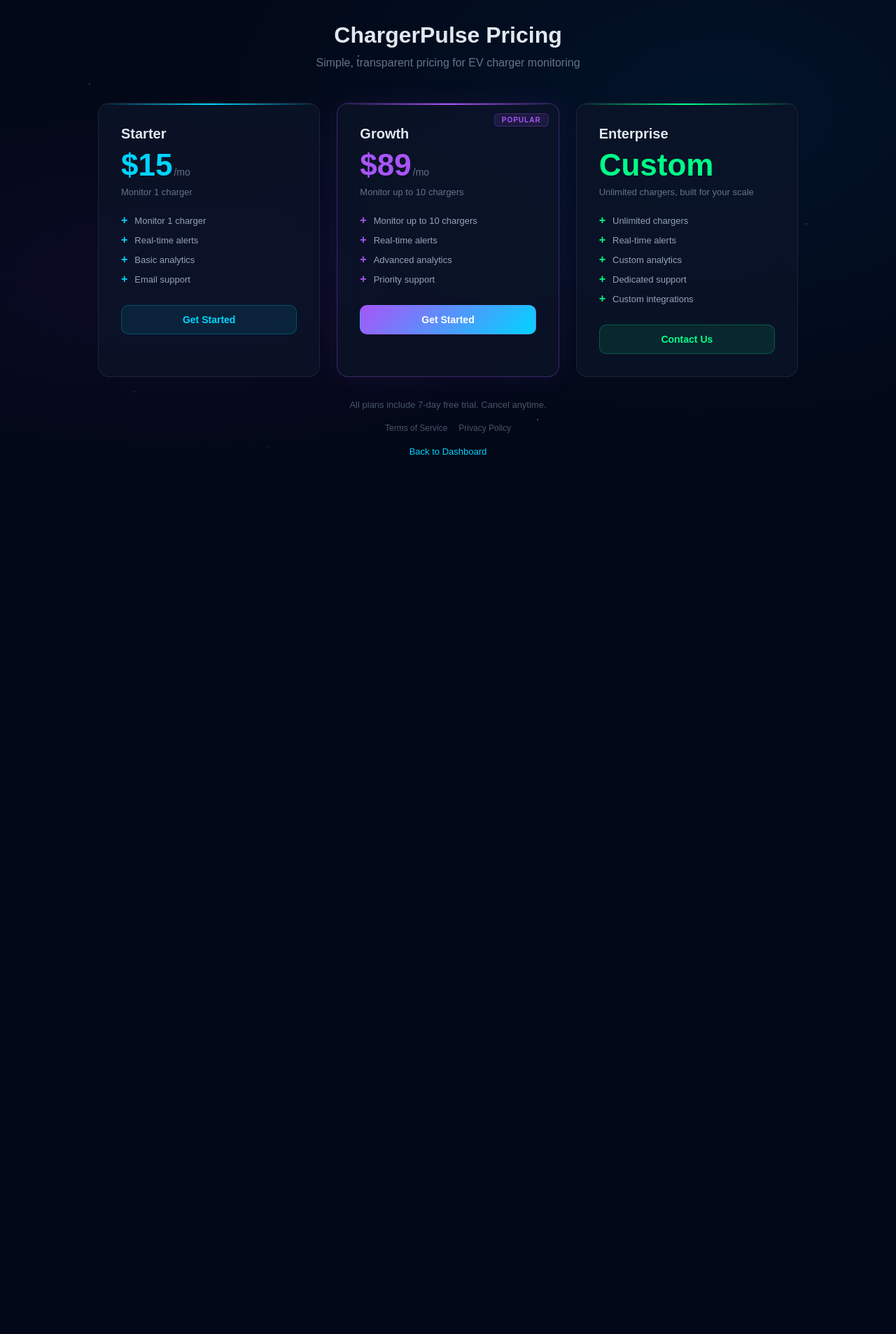
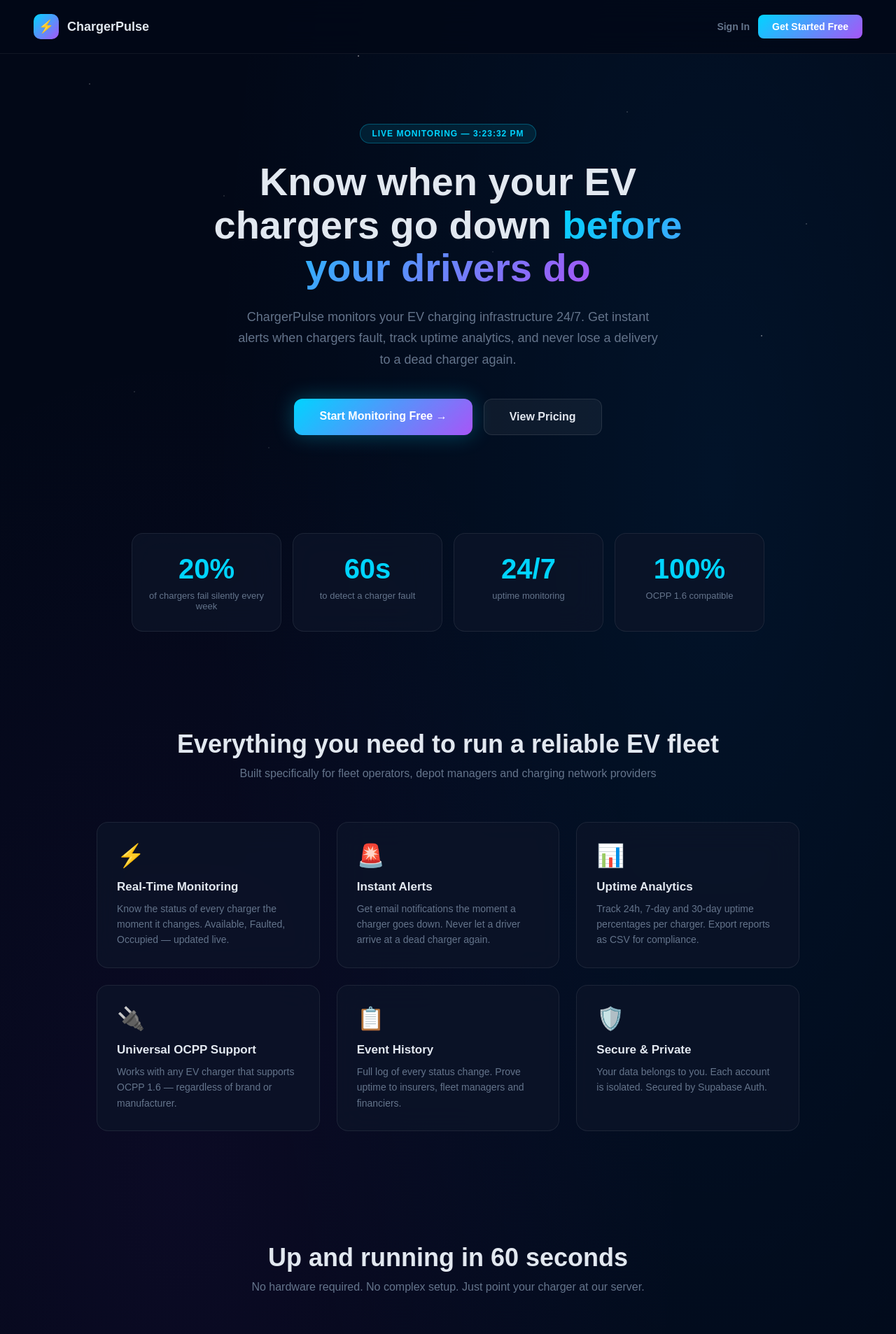
Before and after one commit to ChargerPulse/ChargerPulse-Dashboard, a Next.js app: page /pricing in a window 1280 px wide. Shown: the top 1907 px of the page at 70% size. Before the commit the page ends 800 px from the top, so only its background shows below. Built offline with nearby package versions, Linux system fonts and the light colour scheme.

Commit message:
Refactor PricingPage with live monitoring feature

```diff
--- a/app/pricing/page.tsx
+++ b/app/pricing/page.tsx
@@ -1,90 +1,185 @@
 'use client'
 
-const plans = [
-  {
-    name: 'Starter', price: '$15', period: '/mo', desc: 'Monitor 1 charger', color: '#00d4ff',
-    features: ['Monitor 1 charger', 'Real-time alerts', 'Basic analytics', 'Email support'],
-    link: 'https://chargerpulse.lemonsqueezy.com/checkout/buy/a26c3427-aab1-44fa-86d3-2e60ce05b282',
-    cta: 'Get Started',
-  },
-  {
-    name: 'Growth', price: '$89', period: '/mo', desc: 'Monitor up to 10 chargers', color: '#a855f7',
-    features: ['Monitor up to 10 chargers', 'Real-time alerts', 'Advanced analytics', 'Priority support'],
-    link: 'https://chargerpulse.lemonsqueezy.com/checkout/buy/e3a0375c-4d00-493f-b207-492866df949d',
-    popular: true,
-    cta: 'Get Started',
-  },
-  {
-    name: 'Enterprise', price: 'Custom', period: '', desc: 'Unlimited chargers, built for your scale', color: '#00ff88',
-    features: ['Unlimited chargers', 'Real-time alerts', 'Custom analytics', 'Dedicated support', 'Custom integrations'],
-    link: '/contact',
-    cta: 'Contact Us',
-  },
-]
+import { useState, useEffect } from 'react'
+import { createClient } from '../lib/supabase'
+export default function LandingPage() {
+  const [time, setTime] = useState('')
 
-export default function PricingPage() {
+  useEffect(() => {
+    const tick = () => setTime(new Date().toLocaleTimeString())
+    tick()
+    const i = setInterval(tick, 1000)
+    return () => clearInterval(i)
+  }, [])
+
+  const features = [
+    { icon: '⚡', title: 'Real-Time Monitoring', desc: 'Know the status of every charger the moment it changes. Available, Faulted, Occupied — updated live.' },
+    { icon: '🚨', title: 'Instant Alerts', desc: 'Get email notifications the moment a charger goes down. Never let a driver arrive at a dead charger again.' },
+    { icon: '📊', title: 'Uptime Analytics', desc: 'Track 24h, 7-day and 30-day uptime percentages per charger. Export reports as CSV for compliance.' },
+    { icon: '🔌', title: 'Universal OCPP Support', desc: 'Works with any EV charger that supports OCPP 1.6 — regardless of brand or manufacturer.' },
+    { icon: '📋', title: 'Event History', desc: 'Full log of every status change. Prove uptime to insurers, fleet managers and financiers.' },
+    { icon: '🛡️', title: 'Secure & Private', desc: 'Your data belongs to you. Each account is isolated. Secured by Supabase Auth.' },
+  ]
+
+  const stats = [
+    { value: '20%', label: 'of chargers fail silently every week' },
+    { value: '60s', label: 'to detect a charger fault' },
+    { value: '24/7', label: 'uptime monitoring' },
+    { value: '100%', label: 'OCPP 1.6 compatible' },
+  ]
+
+  const plans = [
+    { name: 'Starter', price: '$15', desc: 'Monitor 1 charger', color: '#00d4ff', link: 'https://chargerpulse.lemonsqueezy.com/checkout/buy/a26c3427-aab1-44fa-86d3-2e60ce05b282', features: ['1 charger', 'Real-time alerts', 'Basic analytics', 'Email support'], cta: 'Get Started →' },
+    { name: 'Growth', price: '$89', desc: 'Monitor up to 10 chargers', color: '#a855f7', link: 'https://chargerpulse.lemonsqueezy.com/checkout/buy/e3a0375c-4d00-493f-b207-492866df949d', features: ['Up to 10 chargers', 'Real-time alerts', 'Advanced analytics', 'Priority support'], popular: true, cta: 'Get Started →' },
+    { name: 'Enterprise', price: 'Custom', desc: 'Unlimited chargers, built for your scale', color: '#00ff88', link: '/contact', features: ['Unlimited chargers', 'Real-time alerts', 'Custom analytics', 'Dedicated support', 'Custom integrations'], cta: 'Contact Us' },
+  ]
+
   return (
-    <div className="space-bg" style={{ padding: '32px', minHeight: '100vh' }}>
-      <div style={{ maxWidth: 1000, margin: '0 auto' }}>
+    <div className="space-bg" style={{ minHeight: '100vh' }}>
 
-        <div style={{ textAlign: 'center', marginBottom: 48 }}>
-          <h1 style={{ fontSize: 32, fontWeight: 800, color: '#e2e8f0', marginBottom: 12 }}>
-            ChargerPulse Pricing
-          </h1>
-          <p style={{ color: '#64748b', fontSize: 16 }}>Simple, transparent pricing for EV charger monitoring</p>
+      {/* NAV */}
+      <nav style={{ display: 'flex', justifyContent: 'space-between', alignItems: 'center', padding: '20px 48px', borderBottom: '1px solid rgba(255,255,255,0.06)', position: 'sticky', top: 0, zIndex: 100, background: 'rgba(2,8,23,0.8)', backdropFilter: 'blur(20px)' }}>
+        <div style={{ display: 'flex', alignItems: 'center', gap: 12 }}>
+          <div style={{ width: 36, height: 36, borderRadius: 10, background: 'linear-gradient(135deg, #00d4ff, #a855f7)', display: 'flex', alignItems: 'center', justifyContent: 'center', fontSize: 18 }}>⚡</div>
+          <span style={{ fontSize: 18, fontWeight: 800, color: '#e2e8f0' }}>ChargerPulse</span>
         </div>
+        <div style={{ display: 'flex', gap: 12, alignItems: 'center' }}>
+          <a href="/login" className="hide-mobile" style={{ color: '#64748b', textDecoration: 'none', fontSize: 14, fontWeight: 600 }}>Sign In</a>
+          <a href="/login" style={{ background: 'linear-gradient(135deg, #00d4ff, #a855f7)', color: 'white', padding: '9px 20px', borderRadius: 8, textDecoration: 'none', fontSize: 14, fontWeight: 700 }}>Get Started Free</a>
+        </div>
+      </nav>
 
-        <div style={{ display: 'grid', gridTemplateColumns: 'repeat(3, 1fr)', gap: 24, marginBottom: 32 }}>
+      {/* HERO */}
+      <section style={{ textAlign: 'center', padding: '100px 48px 80px', maxWidth: 800, margin: '0 auto' }}>
+        <div style={{ display: 'inline-block', background: 'rgba(0,212,255,0.1)', border: '1px solid rgba(0,212,255,0.3)', borderRadius: 20, padding: '6px 16px', fontSize: 12, color: '#00d4ff', fontWeight: 700, letterSpacing: 1, marginBottom: 24 }}>
+          LIVE MONITORING — {time}
+        </div>
+        <h1 style={{ fontSize: 56, fontWeight: 900, color: '#e2e8f0', lineHeight: 1.1, marginBottom: 24 }}>
+          Know when your EV chargers go down{' '}
+          <span style={{ background: 'linear-gradient(135deg, #00d4ff, #a855f7)', WebkitBackgroundClip: 'text', WebkitTextFillColor: 'transparent' }}>
+            before your drivers do
+          </span>
+        </h1>
+        <p style={{ fontSize: 18, color: '#64748b', lineHeight: 1.7, marginBottom: 40, maxWidth: 600, margin: '0 auto 40px' }}>
+          ChargerPulse monitors your EV charging infrastructure 24/7. Get instant alerts when chargers fault, track uptime analytics, and never lose a delivery to a dead charger again.
+        </p>
+        <div style={{ display: 'flex', gap: 16, justifyContent: 'center', flexWrap: 'wrap' }}>
+          <a href="/login" style={{ background: 'linear-gradient(135deg, #00d4ff, #a855f7)', color: 'white', padding: '16px 36px', borderRadius: 12, textDecoration: 'none', fontSize: 16, fontWeight: 800, boxShadow: '0 0 30px rgba(0,212,255,0.3)' }}>
+            Start Monitoring Free →
+          </a>
+          <a href="#pricing" style={{ background: 'rgba(255,255,255,0.05)', border: '1px solid rgba(255,255,255,0.1)', color: '#e2e8f0', padding: '16px 36px', borderRadius: 12, textDecoration: 'none', fontSize: 16, fontWeight: 700 }}>
+            View Pricing
+          </a>
+        </div>
+      </section>
+
+      {/* STATS */}
+      <section style={{ padding: '60px 48px', maxWidth: 1000, margin: '0 auto' }}>
+        <div className="grid-4">
+          {stats.map((s, i) => (
+            <div key={i} className="card" style={{ padding: '28px 20px', textAlign: 'center' }}>
+              <p style={{ fontSize: 40, fontWeight: 900, color: '#00d4ff', marginBottom: 8 }}>{s.value}</p>
+              <p style={{ color: '#64748b', fontSize: 13 }}>{s.label}</p>
+            </div>
+          ))}
+        </div>
+      </section>
+
+      {/* FEATURES */}
+      <section style={{ padding: '80px 48px', maxWidth: 1100, margin: '0 auto' }}>
+        <div style={{ textAlign: 'center', marginBottom: 60 }}>
+          <h2 style={{ fontSize: 36, fontWeight: 800, color: '#e2e8f0', marginBottom: 12 }}>Everything you need to run a reliable EV fleet</h2>
+          <p style={{ color: '#64748b', fontSize: 16 }}>Built specifically for fleet operators, depot managers and charging network providers</p>
+        </div>
+        <div className="grid-3">
+          {features.map((f, i) => (
+            <div key={i} className="card" style={{ padding: 28 }}>
+              <div style={{ fontSize: 32, marginBottom: 16 }}>{f.icon}</div>
+              <h3 style={{ fontSize: 17, fontWeight: 700, color: '#e2e8f0', marginBottom: 10 }}>{f.title}</h3>
+              <p style={{ color: '#64748b', fontSize: 14, lineHeight: 1.6 }}>{f.desc}</p>
+            </div>
+          ))}
+        </div>
+      </section>
+
+      {/* HOW IT WORKS */}
+      <section style={{ padding: '80px 48px', maxWidth: 900, margin: '0 auto', textAlign: 'center' }}>
+        <h2 style={{ fontSize: 36, fontWeight: 800, color: '#e2e8f0', marginBottom: 12 }}>Up and running in 60 seconds</h2>
+        <p style={{ color: '#64748b', fontSize: 16, marginBottom: 60 }}>No hardware required. No complex setup. Just point your charger at our server.</p>
+        <div className="grid-3">
+          {[
+            { step: '1', title: 'Create your account', desc: 'Sign up free. No credit card required to get started.' },
+            { step: '2', title: 'Register your charger', desc: 'Add your charger ID and point it to our OCPP endpoint.' },
+            { step: '3', title: 'Monitor everything', desc: 'Your dashboard goes live instantly. Alerts start immediately.' },
+          ].map((s, i) => (
+            <div key={i} style={{ display: 'flex', flexDirection: 'column', alignItems: 'center', gap: 16 }}>
+              <div style={{ width: 56, height: 56, borderRadius: '50%', background: 'linear-gradient(135deg, #00d4ff, #a855f7)', display: 'flex', alignItems: 'center', justifyContent: 'center', fontSize: 22, fontWeight: 900, color: 'white' }}>{s.step}</div>
+              <h3 style={{ fontSize: 16, fontWeight: 700, color: '#e2e8f0' }}>{s.title}</h3>
+              <p style={{ color: '#64748b', fontSize: 14, lineHeight: 1.6 }}>{s.desc}</p>
+            </div>
+          ))}
+        </div>
+      </section>
+
+      {/* PRICING */}
+      <section id="pricing" style={{ padding: '80px 48px', maxWidth: 1000, margin: '0 auto' }}>
+        <div style={{ textAlign: 'center', marginBottom: 60 }}>
+          <h2 style={{ fontSize: 36, fontWeight: 800, color: '#e2e8f0', marginBottom: 12 }}>Simple, transparent pricing</h2>
+          <p style={{ color: '#64748b', fontSize: 16 }}>Start free. Upgrade when you need more chargers.</p>
+        </div>
+        <div className="grid-3">
           {plans.map(plan => (
-            <div key={plan.name} className="card" style={{
-              padding: 32, position: 'relative', overflow: 'hidden',
-              border: plan.popular ? `1px solid ${plan.color}50` : '1px solid rgba(255,255,255,0.08)',
-              boxShadow: plan.popular ? `0 0 40px ${plan.color}15` : 'none',
-            }}>
-              <div style={{ position: 'absolute', top: 0, left: 0, right: 0, height: 2, background: `linear-gradient(90deg, transparent, ${plan.color}, transparent)` }} />
-              {plan.popular && (
-                <div style={{ position: 'absolute', top: 14, right: 14, background: `${plan.color}20`, border: `1px solid ${plan.color}40`, borderRadius: 6, padding: '3px 10px', fontSize: 10, fontWeight: 700, color: plan.color, letterSpacing: 1 }}>POPULAR</div>
-              )}
-
-              <h2 style={{ fontSize: 20, fontWeight: 800, color: '#e2e8f0', marginBottom: 8 }}>{plan.name}</h2>
+            <div key={plan.name} className="card" style={{ padding: 32, position: 'relative', overflow: 'hidden', border: plan.popular ? '1px solid rgba(168,85,247,0.4)' : '1px solid rgba(255,255,255,0.08)', boxShadow: plan.popular ? '0 0 40px rgba(168,85,247,0.1)' : 'none' }}>
+              <div style={{ position: 'absolute', top: 0, left: 0, right: 0, height: 2, background: 'linear-gradient(90deg, transparent,' + plan.color + ',transparent)' }} />
+              {plan.popular && <div style={{ position: 'absolute', top: 14, right: 14, background: 'rgba(168,85,247,0.2)', border: '1px solid rgba(168,85,247,0.4)', borderRadius: 6, padding: '3px 10px', fontSize: 10, fontWeight: 700, color: '#a855f7', letterSpacing: 1 }}>POPULAR</div>}
+              <h3 style={{ fontSize: 20, fontWeight: 800, color: '#e2e8f0', marginBottom: 8 }}>{plan.name}</h3>
               <div style={{ display: 'flex', alignItems: 'baseline', gap: 2, marginBottom: 6 }}>
-                <span style={{ fontSize: 44, fontWeight: 800, color: plan.color }}>{plan.price}</span>
-                <span style={{ color: '#64748b', fontSize: 14 }}>{plan.period}</span>
+                <span style={{ fontSize: 44, fontWeight: 900, color: plan.color }}>{plan.price}</span>
+                {plan.price !== 'Custom' && <span style={{ color: '#64748b', fontSize: 14 }}>/mo</span>}
               </div>
               <p style={{ color: '#64748b', fontSize: 13, marginBottom: 24 }}>{plan.desc}</p>
-
               <div style={{ display: 'flex', flexDirection: 'column', gap: 10, marginBottom: 28 }}>
                 {plan.features.map(f => (
                   <div key={f} style={{ display: 'flex', alignItems: 'center', gap: 10 }}>
-                    <span style={{ color: plan.color, fontWeight: 700 }}>+</span>
+                    <span style={{ color: plan.color }}>✓</span>
                     <span style={{ color: '#94a3b8', fontSize: 13 }}>{f}</span>
                   </div>
                 ))}
               </div>
-
-              <a href={plan.link} style={{
-                display: 'block', textAlign: 'center', padding: 12, borderRadius: 10,
-                fontWeight: 800, fontSize: 14, textDecoration: 'none',
-                background: plan.popular ? `linear-gradient(135deg, ${plan.color}, #00d4ff)` : `${plan.color}18`,
-                color: plan.popular ? 'white' : plan.color,
-                border: `1px solid ${plan.color}40`,
-              }}>{plan.cta}</a>
+              <a href={plan.link} style={{ display: 'block', textAlign: 'center', padding: 12, borderRadius: 10, fontWeight: 800, fontSize: 14, textDecoration: 'none', background: plan.popular ? 'linear-gradient(135deg, #a855f7, #00d4ff)' : 'rgba(255,255,255,0.05)', color: plan.popular ? 'white' : plan.color, border: '1px solid ' + plan.color + '40' }}>
+                {plan.cta}
+              </a>
             </div>
           ))}
         </div>
+      </section>
 
-        <p style={{ textAlign: 'center', color: '#475569', fontSize: 13, marginBottom: 16 }}>
-          All plans include 7-day free trial. Cancel anytime.
-        </p>
-        <div style={{ textAlign: 'center', marginBottom: 16 }}>
-          <a href="/terms" style={{ color: '#475569', fontSize: 12, textDecoration: 'none', marginRight: 16 }}>Terms of Service</a>
-          <a href="/privacy" style={{ color: '#475569', fontSize: 12, textDecoration: 'none' }}>Privacy Policy</a>
+      {/* CTA */}
+      <section style={{ padding: '80px 48px', textAlign: 'center', maxWidth: 700, margin: '0 auto' }}>
+        <div className="card" style={{ padding: '60px 48px' }}>
+          <h2 style={{ fontSize: 36, fontWeight: 800, color: '#e2e8f0', marginBottom: 16 }}>Ready to protect your fleet?</h2>
+          <p style={{ color: '#64748b', fontSize: 16, marginBottom: 36 }}>Join fleet operators who trust ChargerPulse to keep their EV infrastructure running.</p>
+          <a href="/login" style={{ background: 'linear-gradient(135deg, #00d4ff, #a855f7)', color: 'white', padding: '16px 40px', borderRadius: 12, textDecoration: 'none', fontSize: 16, fontWeight: 800, boxShadow: '0 0 30px rgba(0,212,255,0.3)', display: 'inline-block' }}>
+            Start Monitoring Free →
+          </a>
         </div>
-        <div style={{ textAlign: 'center' }}>
-          <a href="/" style={{ color: '#00d4ff', fontSize: 13, textDecoration: 'none' }}>Back to Dashboard</a>
+      </section>
+
+      {/* FOOTER */}
+      <footer style={{ borderTop: '1px solid rgba(255,255,255,0.06)', padding: '32px 48px', display: 'flex', justifyContent: 'space-between', alignItems: 'center', flexWrap: 'wrap', gap: 16 }}>
+        <div style={{ display: 'flex', alignItems: 'center', gap: 10 }}>
+          <div style={{ width: 28, height: 28, borderRadius: 8, background: 'linear-gradient(135deg, #00d4ff, #a855f7)', display: 'flex', alignItems: 'center', justifyContent: 'center', fontSize: 14 }}>⚡</div>
+          <span style={{ color: '#64748b', fontSize: 13 }}>ChargerPulse — EV Intelligence Platform</span>
         </div>
+        <div style={{ display: 'flex', gap: 24 }}>
+          <a href="/pricing" style={{ color: '#64748b', textDecoration: 'none', fontSize: 13 }}>Pricing</a>
+          <a href="/contact" style={{ color: '#64748b', textDecoration: 'none', fontSize: 13 }}>Contact</a>
+          <a href="/terms" style={{ color: '#64748b', textDecoration: 'none', fontSize: 13 }}>Terms</a>
+          <a href="/privacy" style={{ color: '#64748b', textDecoration: 'none', fontSize: 13 }}>Privacy</a>
+          <a href="/login" style={{ color: '#64748b', textDecoration: 'none', fontSize: 13 }}>Login</a>
+        </div>
+      </footer>
 
-      </div>
     </div>
   )
 }
```
